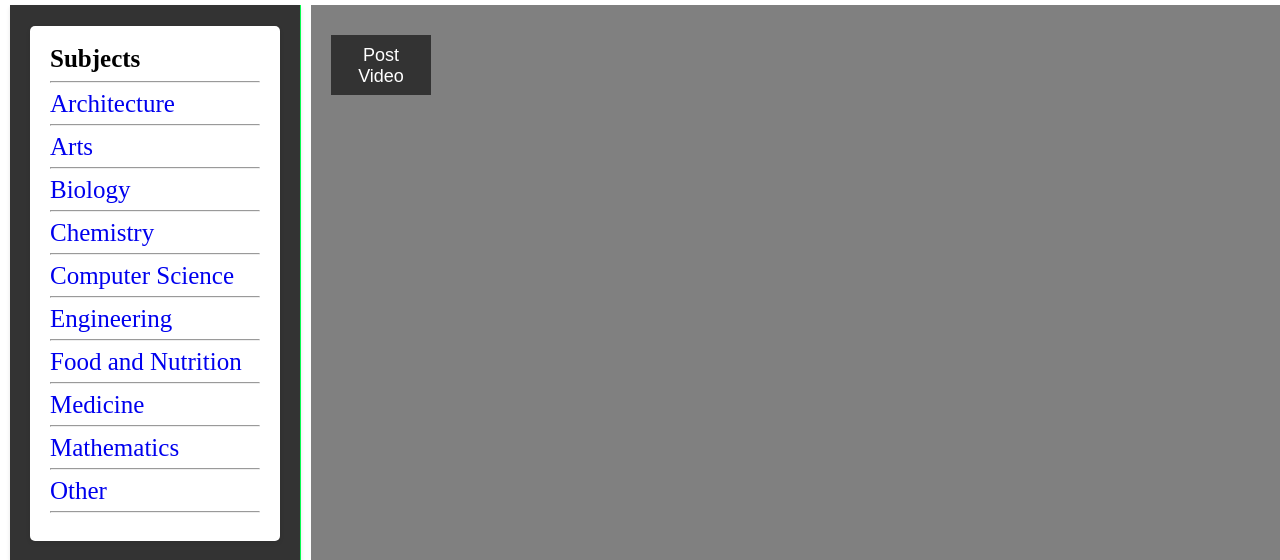
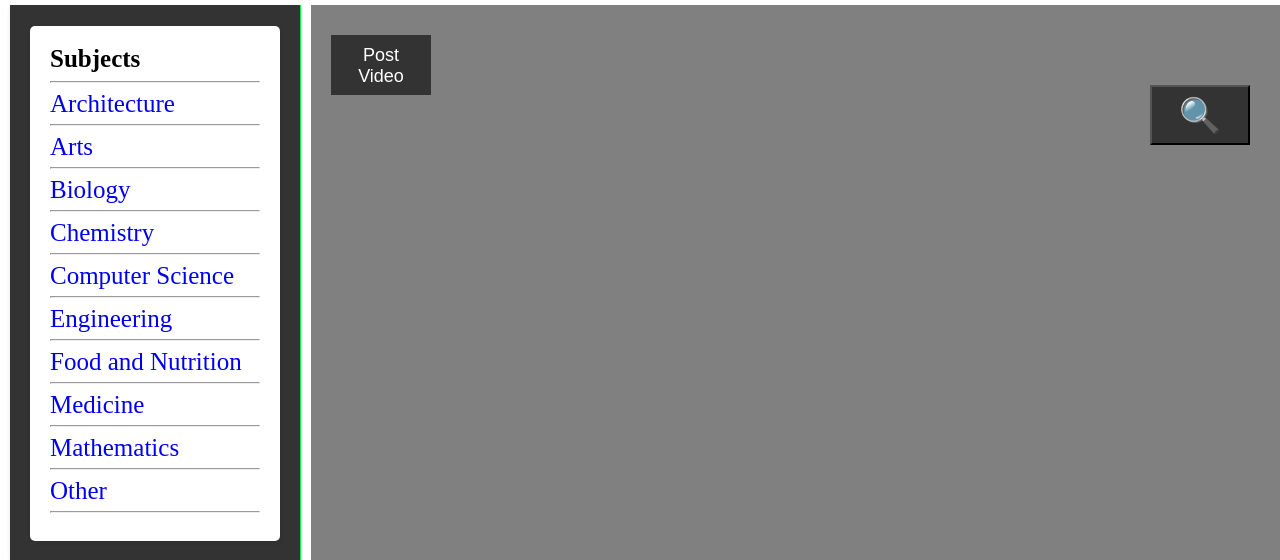
Before and after one commit to Tianomiano/E-lec_v2, a Python web app: template templates/videos.html in a window 1280 px wide. Shown: the part 80-640 px from the top of the page. Run offline with Jinja, Linux system fonts and the light colour scheme; the template is opened without the code that fills it, so the values that code supplies are empty.

Commit message:
added global video search feature for the videos page based on title of the video

```diff
--- a/static/css/videos.css
+++ b/static/css/videos.css
@@ -141,3 +141,54 @@
     flex-wrap: wrap;
     justify-content: flex-start;
 }
+
+.search-container {
+    display: flex;
+    align-items: center;
+    margin-left: auto;
+    margin-right: 10px;
+    position: sticky;
+    z-index: 2;
+    top: 10px;
+}
+
+#search-icon {
+    font-size: 34px;
+    cursor: pointer;
+    background-color: #333;
+    width: 100px;
+    height: 60px;
+    position: sticky;
+    z-index: 2;
+}
+#search-icon:hover {
+    background-color: #06f369;
+}
+
+#search-input {
+    display: flex;
+    align-items: center;
+}
+
+#search-input input {
+    margin-right: 20px;
+    width: 180px;
+    height: 30px;
+    font-size: 18px;
+}
+
+#search-input.hidden {
+    display: none;
+}
+
+#search-button {
+    margin-right: 14px;
+    width: 70px;
+    height: 40px;
+    font-size: 18px;
+    color: white;
+    background-color: rgb(22, 22, 21);
+}
+#search-button:hover {
+    background-color: #06f369;
+}
--- a/static/scripts/videos.js
+++ b/static/scripts/videos.js
@@ -1,4 +1,3 @@
-$(document).ready(function () {
 // Function to load videos based on the selected subject
 function loadVideos(subject) {
     $.ajax({
@@ -77,7 +76,7 @@ $(document).ready(function () {
     const selectedSubject = $(this).text().trim();
     loadVideos(selectedSubject);
 });
-});
+
 
 
 document.getElementById("post-video").addEventListener("click", () => {
@@ -147,3 +146,29 @@ document.getElementById("post-video-button").addEventListener("click", async ()
         console.error("Error posting video:", error);
     }
 });
+
+$(document).ready(function () {
+    $('#search-icon').on('click', function () {
+        $('#search-input').toggleClass('hidden');
+    });
+
+    $('#search-button').on('click', function () {
+        // Get the search text from the input
+        const searchText = $('#search-text').val().trim();
+
+        // Perform AJAX request for global search
+        $.ajax({
+            url: `/api/v1/videos/search/${searchText}`,
+            type: 'GET',
+            dataType: 'json',
+            success: function (data) {
+                // Update the content of the vid-middle div with the search results
+                updateVideoList(data.videos);
+                $('#search-input').addClass('hidden');
+            },
+            error: function (error) {
+                console.error('Error performing search:', error);
+            }
+        });
+    });
+});
--- a/templates/videos.html
+++ b/templates/videos.html
@@ -83,6 +83,15 @@
                 <textarea id="video-url"></textarea>
                 <button id="post-video-button">Post</button>
             </div>
+
+            <div class="search-container">
+                <div id="search-input" class="hidden">
+                    <input type="text" id="search-text" placeholder="Search...">
+                    <button id="search-button">Search</button>
+                </div>
+                <button id="search-icon">&#128269;</button>
+            </div>
+
             <div class="vid-middle">
                 <!-- videos will be displayed here -->
             </div>
```
Also changed, not shown: api/v1/views/videos.py (+19 -0 lines), 4 other files. Lines whose indentation alone changed are shown as unchanged.
